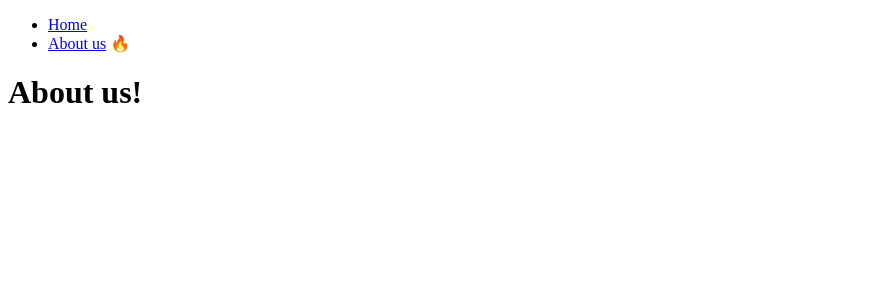
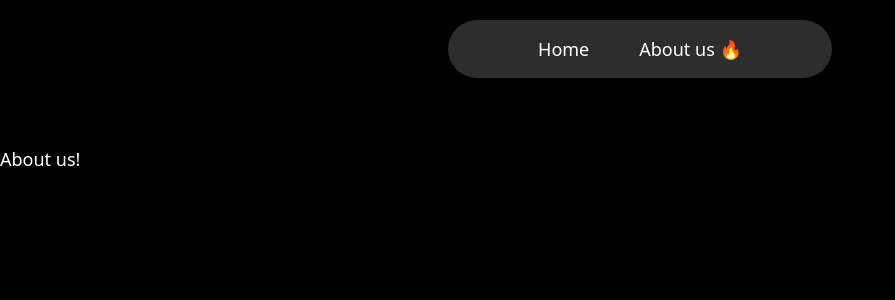
Before and after one commit to jjj-su/learn-nextjs14, a Next.js app: page /about-us in a window 1280 px wide. Shown: the top 300 px of the page, without its empty margins (0-895 px from the left). Built offline with nearby package versions, Linux system fonts and the light colour scheme.

Commit message:
[feat] set movie styles

```diff
--- a/app/layout.tsx
+++ b/app/layout.tsx
@@ -1,3 +1,5 @@
+import "../styles/global.css";
+
 import { Metadata } from "next";
 import Navigation from "../components/navigation";
 
--- a/components/navigation.tsx
+++ b/components/navigation.tsx
@@ -2,13 +2,13 @@
 
 import Link from "next/link";
 import { usePathname } from "next/navigation";
-import { useState } from "react";
+import styles from "../styles/navigatin.module.css";
 
 export default function Navigation() {
   const path = usePathname();
-  const [count, setCount] = useState(0);
+
   return (
-    <nav>
+    <nav className={styles.nav}>
       <ul>
         <li>
           <Link href="/">Home</Link> {path === "/" ? "🔥" : ""}
--- /dev/null
+++ b/styles/global.css
@@ -0,0 +1,152 @@
+html,
+body,
+div,
+span,
+applet,
+object,
+iframe,
+h1,
+h2,
+h3,
+h4,
+h5,
+h6,
+p,
+blockquote,
+pre,
+a,
+abbr,
+acronym,
+address,
+big,
+cite,
+code,
+del,
+dfn,
+em,
+img,
+ins,
+kbd,
+q,
+s,
+samp,
+small,
+strike,
+strong,
+sub,
+sup,
+tt,
+var,
+b,
+u,
+i,
+center,
+dl,
+dt,
+dd,
+ol,
+ul,
+li,
+fieldset,
+form,
+label,
+legend,
+table,
+caption,
+tbody,
+tfoot,
+thead,
+tr,
+th,
+td,
+article,
+aside,
+canvas,
+details,
+embed,
+figure,
+figcaption,
+footer,
+header,
+hgroup,
+menu,
+nav,
+output,
+ruby,
+section,
+summary,
+time,
+mark,
+audio,
+video {
+  margin: 0;
+  padding: 0;
+  border: 0;
+  font-size: 100%;
+  font: inherit;
+  vertical-align: baseline;
+}
+/* HTML5 display-role reset for older browsers */
+article,
+aside,
+details,
+figcaption,
+figure,
+footer,
+header,
+hgroup,
+menu,
+nav,
+section {
+  display: block;
+}
+body {
+  line-height: 1;
+}
+ol,
+ul {
+  list-style: none;
+}
+blockquote,
+q {
+  quotes: none;
+}
+blockquote:before,
+blockquote:after,
+q:before,
+q:after {
+  content: "";
+  content: none;
+}
+table {
+  border-collapse: collapse;
+  border-spacing: 0;
+}
+
+body {
+  padding-top: 150px;
+  font-family:
+    system-ui,
+    -apple-system,
+    BlinkMacSystemFont,
+    "Segoe UI",
+    Roboto,
+    Oxygen,
+    Ubuntu,
+    Cantarell,
+    "Open Sans",
+    "Helvetica Neue",
+    sans-serif;
+  background-color: black;
+  color: white;
+  font-size: 18px;
+}
+
+a {
+  color: inherit;
+  text-decoration: none;
+}
+
+a:hover {
+  text-decoration: underline;
+}
--- /dev/null
+++ b/styles/navigatin.module.css
@@ -0,0 +1,28 @@
+.nav {
+  background-color: #2d2d2d;
+  position: fixed;
+  width: 30%;
+  margin: 0 auto;
+  top: 20px;
+  border-radius: 50px;
+  padding: 20px 0px;
+  left: 50%;
+  z-index: 10;
+  transform: translateX(-50%);
+}
+
+.nav ul {
+  display: flex;
+  justify-content: center;
+  gap: 50px;
+}
+
+.nav ul li {
+  list-style: none;
+  transform: none;
+  transition: all 0.1s ease-in-out;
+}
+
+.nav ul li:hover {
+  transform: scale(1.05);
+}
```
Also changed, not shown: app/(home)/page.tsx (+9 -5 lines), components/movie.tsx (added, +24 -0 lines), styles/home.module.css (added, +8 -0 lines), styles/movie.module.css (added, +26 -0 lines).
